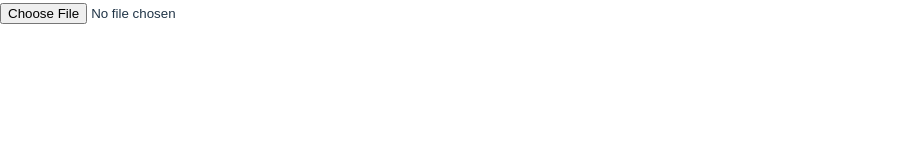
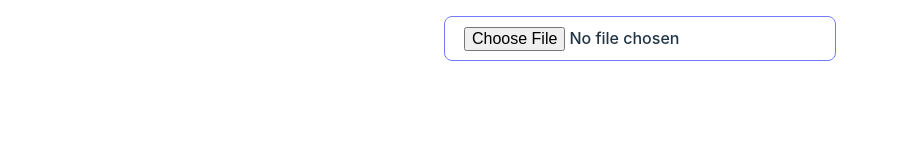
Before and after one commit to barrymun/sprite-flipper, a website built with Vite: page index.html in a window 1280 px wide. Shown: the whole page, without its empty margins (0-899 px from the left). Built offline with nearby package versions, Linux system fonts and the light colour scheme.

Commit message:
refactor

```diff
--- a/index.html
+++ b/index.html
@@ -8,7 +8,7 @@
   </head>
   <body>
     <div id="app">
-      <div>
+      <div class="sprite-input-cntr">
         <input type="file" id="sprite-input" name="sprite-input" accept="image/png, image/jpeg" />
       </div>
       <div data-hidden="true">
@@ -18,7 +18,7 @@
         <img id="sprite-flipped" src="#" alt="your image" />
       </div>
       <div data-hidden="true">
-        <a id="download" href="#">Download</a>
+        <a id="download" href="#">Click here to download</a>
       </div>
     </div>
     <script type="module" src="/src/main.ts"></script>
--- a/src/style.css
+++ b/src/style.css
@@ -66,11 +66,38 @@ button:focus-visible {
   }
 }
 
+#app {
+  display: flex;
+  flex-direction: column;
+  align-items: center;
+  height: 100%;
+}
+
+input {
+  border-radius: 8px;
+  border: 1px solid #747bff;
+  padding: 0.6em 1.2em;
+  font-size: 1em;
+  font-weight: 500;
+  font-family: inherit;
+  color: inherit;
+  transition: border-color 0.25s;
+}
+
 img {
   max-width: 100%;
   height: auto;
+  border: 1px solid #747bff;
+  border-radius: 4px;
 }
 
 div[data-hidden="true"] {
   display: none;
 }
+
+.sprite-input-cntr {
+  display: flex;
+  flex-direction: column;
+  align-items: center;
+  margin: 1em 0;
+}
```
Also changed, not shown: src/main.ts (+4 -11 lines), 1 other file.
